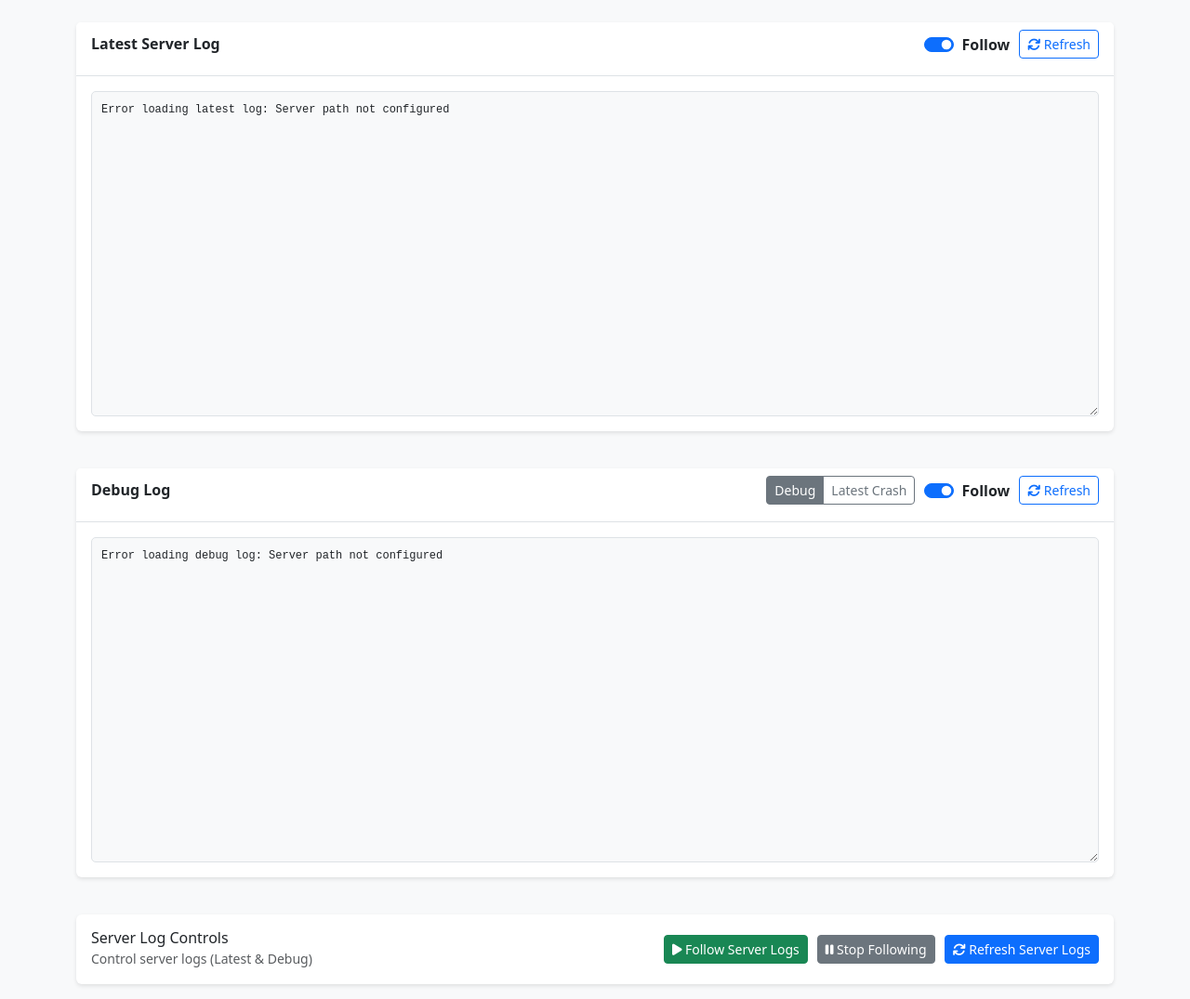
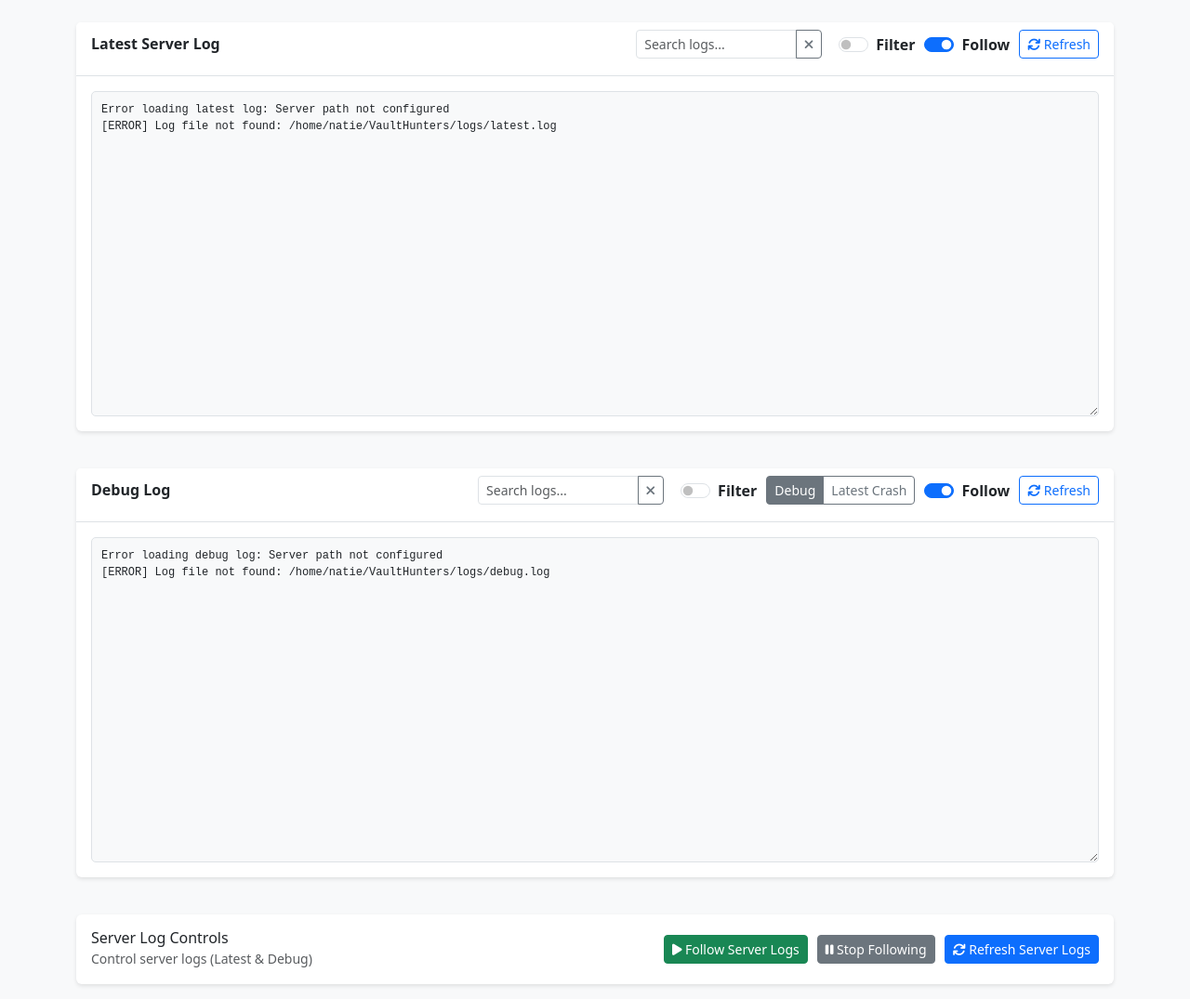
Before and after one commit to Hr46ph/vaulthunters_web_manager, a Flask app: template templates/logs.html in a window 1280 px wide. Shown: the part 56-1131 px from the top of the page at 93% size. Run offline with Flask 3, Linux system fonts and the light colour scheme; the template is opened without the code that fills it, so the values that code supplies are empty; parts of the project's set-up code (start-up, migrations or seed data) failed here and were passed over; some libraries are stand-ins or nearby versions.

Commit message:
Added search filter to each log window

```diff
--- a/templates/logs.html
+++ b/templates/logs.html
@@ -61,6 +61,17 @@
         margin: 0;
     }
 
+    .search-highlight {
+        background-color: yellow;
+        color: black;
+        font-weight: bold;
+    }
+
+    [data-bs-theme="dark"] .search-highlight {
+        background-color: #ffd700;
+        color: #000;
+    }
+
 </style>
 {% endblock %}
 
@@ -73,6 +84,16 @@
                     <div class="log-header">
                         <h6 class="log-title">Latest Server Log</h6>
                         <div class="log-controls">
+                            <div class="input-group input-group-sm me-2" style="width: 200px;">
+                                <input type="text" class="form-control" id="search-latest" placeholder="Search logs...">
+                                <button class="btn btn-outline-secondary" type="button" onclick="clearSearch('latest')">
+                                    <i class="fas fa-times"></i>
+                                </button>
+                            </div>
+                            <div class="form-check form-switch">
+                                <input class="form-check-input" type="checkbox" id="filter-latest" title="Show only matching lines">
+                                <label class="form-check-label" for="filter-latest">Filter</label>
+                            </div>
                             <div class="form-check form-switch">
                                 <input class="form-check-input" type="checkbox" id="follow-latest" checked>
                                 <label class="form-check-label" for="follow-latest">Follow</label>
@@ -96,6 +117,16 @@
                     <div class="log-header">
                         <h6 class="log-title">Debug Log</h6>
                         <div class="log-controls">
+                            <div class="input-group input-group-sm me-2" style="width: 200px;">
+                                <input type="text" class="form-control" id="search-debug" placeholder="Search logs...">
+                                <button class="btn btn-outline-secondary" type="button" onclick="clearSearch('debug')">
+                                    <i class="fas fa-times"></i>
+                                </button>
+                            </div>
+                            <div class="form-check form-switch">
+                                <input class="form-check-input" type="checkbox" id="filter-debug" title="Show only matching lines">
+                                <label class="form-check-label" for="filter-debug">Filter</label>
+                            </div>
                             <div class="btn-group" role="group">
                                 <input type="radio" class="btn-check" name="debug-mode" id="debug-mode-debug" autocomplete="off" checked>
                                 <label class="btn btn-outline-secondary btn-sm" for="debug-mode-debug">Debug</label>
@@ -168,6 +199,12 @@
         debug: true
     };
 
+    // Store original log content for search functionality
+    const originalLogContent = {
+        latest: '',
+        debug: ''
+    };
+
     // Helper function to check if user is at bottom of log window
     function isAtBottom(element) {
         const threshold = 5; // pixels from bottom
@@ -179,6 +216,90 @@
         if (autoScrollState[logType]) {
             element.scrollTop = element.scrollHeight;
         }
+    }
+
+    // Search functionality
+    function searchLogs(logType) {
+        const searchInput = document.getElementById(`search-${logType}`);
+        const filterCheckbox = document.getElementById(`filter-${logType}`);
+        const logElement = document.getElementById(`${logType}-log`);
+
+        if (!searchInput || !logElement) return;
+
+        const searchTerm = searchInput.value.trim();
+        const filterMode = filterCheckbox ? filterCheckbox.checked : false;
+        const originalContent = originalLogContent[logType];
+
+        if (!searchTerm) {
+            // No search term, show original content
+            logElement.innerHTML = escapeHtml(originalContent);
+            smartScroll(logType, logElement);
+            return;
+        }
+
+        const lines = originalContent.split('\n');
+        let processedContent = '';
+
+        if (filterMode) {
+            // Filter mode: show only matching lines
+            const matchingLines = lines.filter(line =>
+                line.toLowerCase().includes(searchTerm.toLowerCase())
+            );
+            processedContent = matchingLines.map(line => highlightSearchTerm(line, searchTerm)).join('\n');
+        } else {
+            // Highlight mode: show all lines but highlight matches
+            processedContent = lines.map(line => highlightSearchTerm(line, searchTerm)).join('\n');
+        }
+
+        logElement.innerHTML = processedContent;
+        smartScroll(logType, logElement);
+    }
+
+    function highlightSearchTerm(text, searchTerm) {
+        if (!searchTerm) return escapeHtml(text);
+
+        const escapedText = escapeHtml(text);
+        const escapedSearchTerm = escapeHtml(searchTerm);
+
+        // Case insensitive highlighting
+        const regex = new RegExp(`(${escapedSearchTerm})`, 'gi');
+        return escapedText.replace(regex, '<span class="search-highlight">$1</span>');
+    }
+
+    function clearSearch(logType) {
+        const searchInput = document.getElementById(`search-${logType}`);
+        const filterCheckbox = document.getElementById(`filter-${logType}`);
+
+        if (searchInput) {
+            searchInput.value = '';
+        }
+        if (filterCheckbox) {
+            filterCheckbox.checked = false;
+        }
+
+        searchLogs(logType);
+    }
+
+    function escapeHtml(text) {
+        const div = document.createElement('div');
+        div.textContent = text;
+        return div.innerHTML;
+    }
+
+    // Update log content and store original for searching
+    function updateLogContent(logType, content) {
+        originalLogContent[logType] = content;
+        const logElement = document.getElementById(`${logType}-log`);
+        if (logElement) {
+            logElement.textContent = content;
+            searchLogs(logType); // Apply current search
+        }
+    }
+
+    // Append to log content and store original for searching
+    function appendLogContent(logType, newContent) {
+        originalLogContent[logType] += '\n' + newContent;
+        searchLogs(logType); // Reapply search to include new content
     }
 
     // Get CSRF token
@@ -229,15 +350,15 @@
             .then(response => response.json())
             .then(data => {
                 if (data.success) {
-                    logElement.textContent = data.content;
+                    updateLogContent('debug', data.content);
                     smartScroll('debug', logElement);
                 } else {
-                    logElement.textContent = `Error loading crash report: ${data.error}`;
+                    updateLogContent('debug', `Error loading crash report: ${data.error}`);
                 }
             })
             .catch(error => {
                 console.error('Error loading latest crash report:', error);
-                logElement.textContent = 'No crash reports found or error loading latest crash report';
+                updateLogContent('debug', 'No crash reports found or error loading latest crash report');
             });
     }
 
@@ -251,14 +372,13 @@
             .then(response => response.json())
             .then(data => {
                 if (data.error) {
-                    logElement.textContent = `Error loading ${logType} log: ${data.error}`;
+                    updateLogContent(logType, `Error loading ${logType} log: ${data.error}`);
                 } else {
-                    logElement.textContent = data.content || `No ${logType} log data available`;
-                    smartScroll(logType, logElement);
+                    updateLogContent(logType, data.content || `No ${logType} log data available`);
                 }
             })
             .catch(error => {
-                logElement.textContent = `Network error loading ${logType} log: ${error.message}`;
+                updateLogContent(logType, `Network error loading ${logType} log: ${error.message}`);
                 console.error(`${logType} log fetch error:`, error);
             });
     }
@@ -289,32 +409,28 @@
                 switch(data.type) {
                     case 'initial':
                         // Load initial content
-                        logElement.textContent = data.content || `No ${logType} log data available`;
-                        smartScroll(logType, logElement);
+                        updateLogContent(logType, data.content || `No ${logType} log data available`);
                         break;
 
                     case 'reconnected':
-                        logElement.textContent += '\n[RECONNECTED] ' + data.message;
-                        smartScroll(logType, logElement);
+                        appendLogContent(logType, '[RECONNECTED] ' + data.message);
                         break;
 
                     case 'line':
                         // Append new line
                         if (data.line.trim()) {
-                            logElement.textContent += '\n' + data.line;
-                            smartScroll(logType, logElement);
+                            appendLogContent(logType, data.line);
                         }
                         break;
 
                     case 'rotation':
                         // Log rotation detected
-                        logElement.textContent += '\n[LOG ROTATED] ' + data.message;
-                        smartScroll(logType, logElement);
+                        appendLogContent(logType, '[LOG ROTATED] ' + data.message);
                         break;
 
                     case 'error':
                         console.error(`SSE error for ${logType}:`, data.error);
-                        logElement.textContent += '\n[ERROR] ' + data.error;
+                        appendLogContent(logType, '[ERROR] ' + data.error);
                         break;
                 }
             } catch (e) {
@@ -379,6 +495,8 @@
         ['latest', 'debug'].forEach(logType => {
             const checkbox = document.getElementById(`follow-${logType}`);
             const logElement = document.getElementById(`${logType}-log`);
+            const searchInput = document.getElementById(`search-${logType}`);
+            const filterCheckbox = document.getElementById(`filter-${logType}`);
 
             if (checkbox) {
                 checkbox.addEventListener('change', function() {
@@ -402,6 +520,26 @@
                         // If user scrolls back to bottom, re-enable auto-scroll
                         autoScrollState[logType] = true;
                     }
+                });
+            }
+
+            // Add search input event listener
+            if (searchInput) {
+                searchInput.addEventListener('input', function() {
+                    searchLogs(logType);
+                });
+
+                searchInput.addEventListener('keydown', function(e) {
+                    if (e.key === 'Escape') {
+                        clearSearch(logType);
+                    }
+                });
+            }
+
+            // Add filter checkbox event listener
+            if (filterCheckbox) {
+                filterCheckbox.addEventListener('change', function() {
+                    searchLogs(logType);
                 });
             }
         });
```
